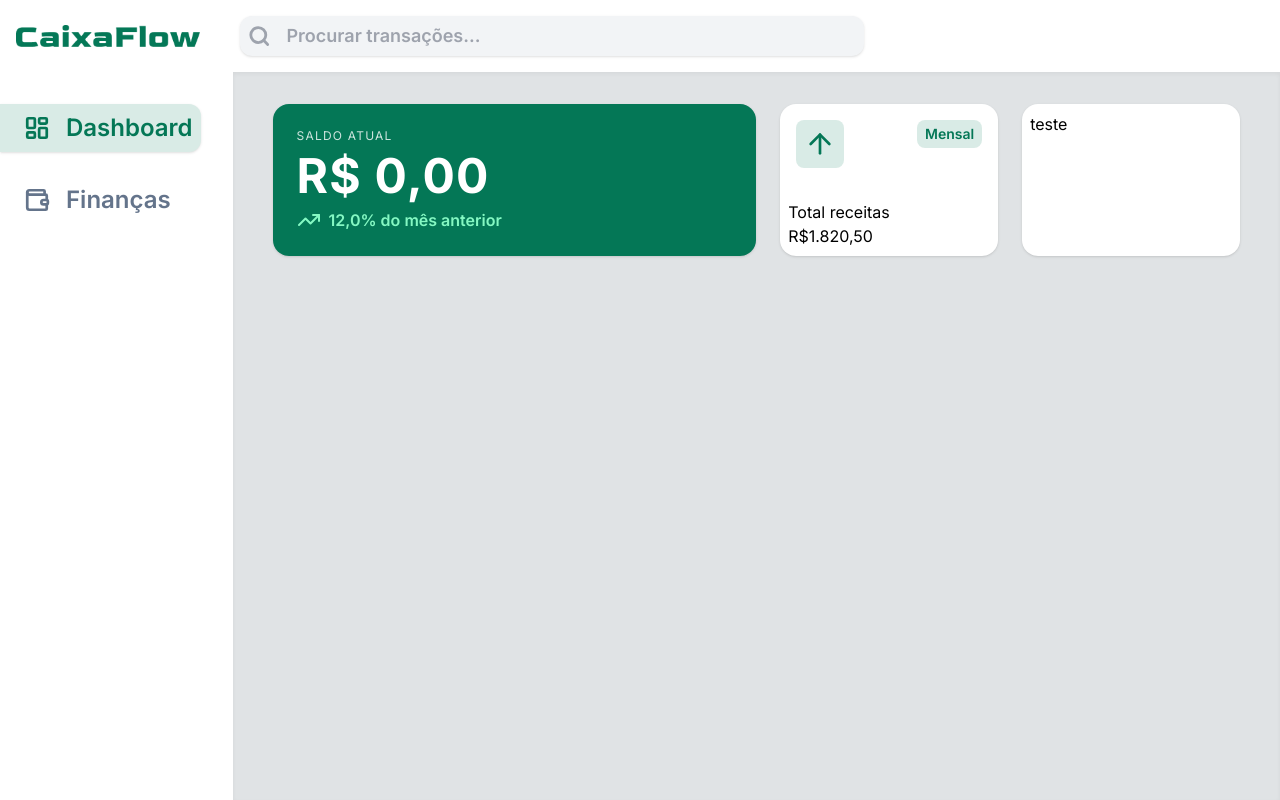
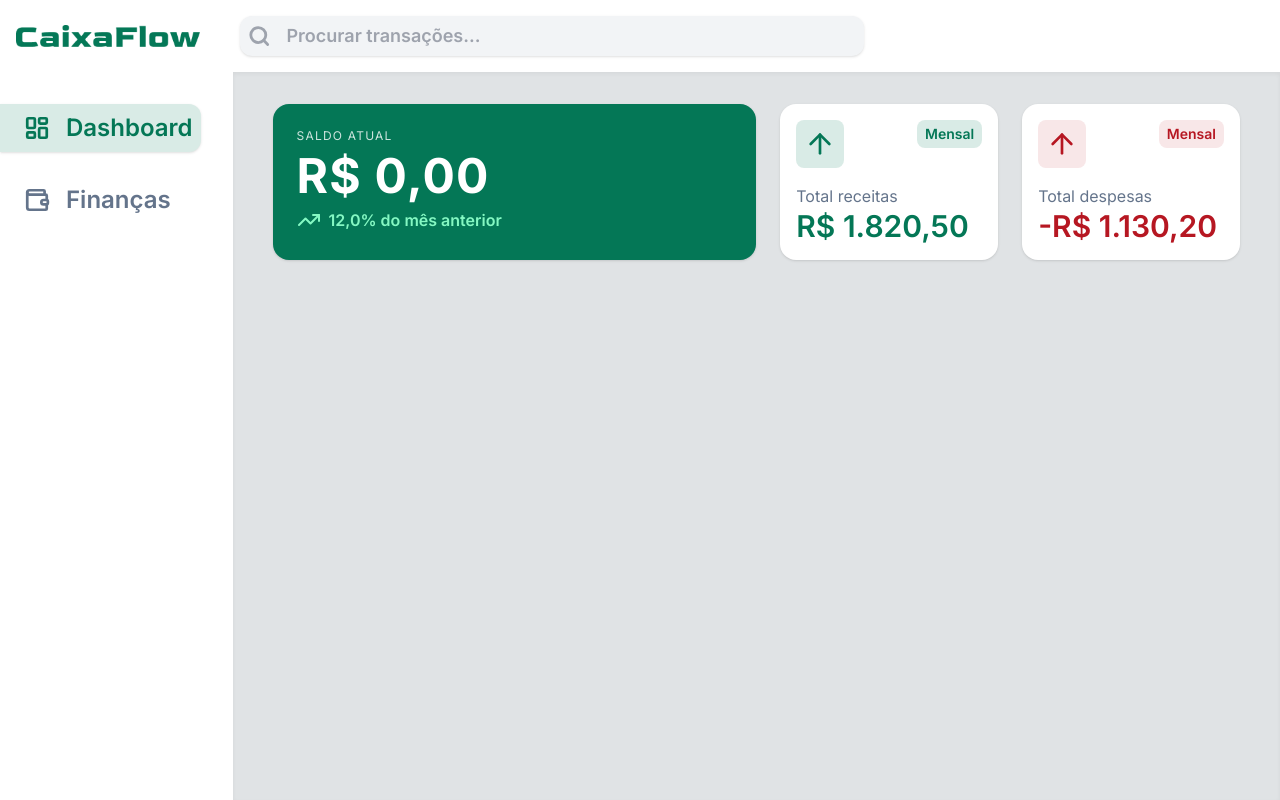
Before and after one commit to CaioSouza07/caixa-flow-web, a React (Vite) app: page / in a window 1280 px wide. Built offline with nearby package versions, Linux system fonts and the light colour scheme.

Commit message:
criado cards receitas e despesas mensal

```diff
--- a/src/components/CardMonth.jsx
+++ b/src/components/CardMonth.jsx
@@ -14,19 +14,38 @@ function CardMonth({ variant, value }) {
               <p>Mensal</p>
             </div>
           </div>
-          <div>
-            <p>Total receitas</p>
-            <h2>
-              R$
-              {value.toLocaleString("pt-BR", {
+          <div className="flex p-2 flex-col">
+            <p className="text-[#64748B] text-ms">Total receitas</p>
+            <h2 className="text-[#047756] font-semibold text-3xl">
+              {`R$
+              ${value.toLocaleString("pt-BR", {
                 minimumFractionDigits: 2,
                 maximumFractionDigits: 2,
-              })}
+              })}`}
             </h2>
           </div>
         </div>
       ) : (
-        <p>teste</p>
+        <div className="flex flex-col w-full justify-between">
+          <div className="flex justify-between items-start w-full text-[#B61722] font-semibold p-2">
+            <div className="bg-[#F8E7E8] rounded-lg p-2">
+              <ArrowUp size={32} />
+            </div>
+            <div className="bg-[#F8E7E8] rounded-lg p-2 pt-1 pb-1 text-sm">
+              <p>Mensal</p>
+            </div>
+          </div>
+          <div className="flex p-2 flex-col">
+            <p className="text-[#64748B] text-ms">Total despesas</p>
+            <h2 className="text-[#B61722] font-semibold text-3xl">
+              {`-R$
+              ${value.toLocaleString("pt-BR", {
+                minimumFractionDigits: 2,
+                maximumFractionDigits: 2,
+              })}`}
+            </h2>
+          </div>
+        </div>
       )}
     </div>
   );
```
